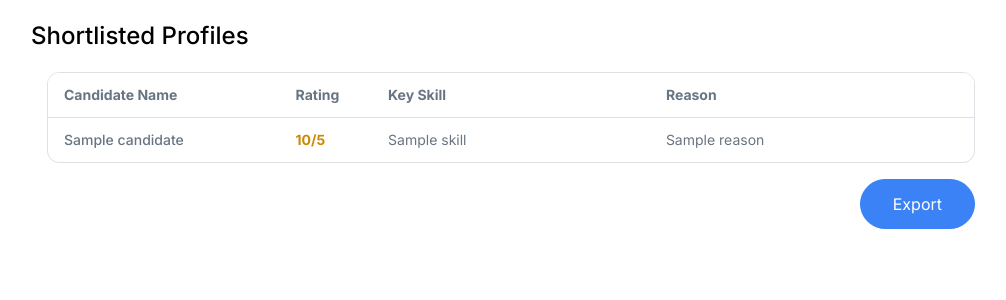
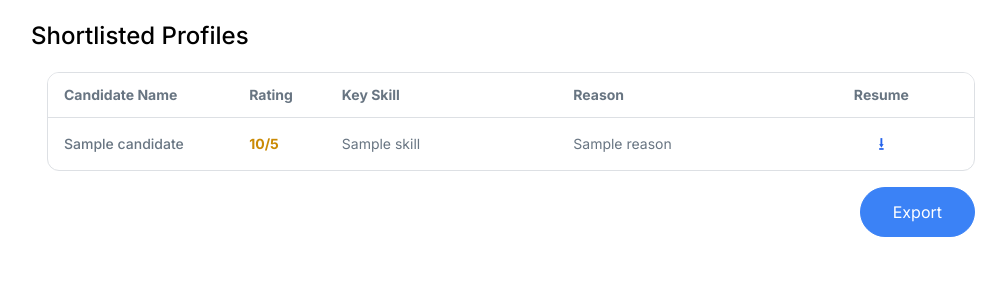
Before and after one commit to Harshal-Ahire/Scout, a Flask app: template templates/result.html in a window 1280 px wide. Shown: the part 41-341 px from the top of the page, without its empty margins (129-1135 px from the left). Run offline with Flask 3, Linux system fonts and the light colour scheme; the template is opened without the code that fills it: most values are stand-ins (such as "Sample title", 1, 10 or a date in 2020); parts of the project's set-up code (start-up, migrations or seed data) failed here and were passed over; some libraries are stand-ins or nearby versions.

Commit message:
Update result.html

```diff
--- a/templates/result.html
+++ b/templates/result.html
@@ -28,10 +28,11 @@
           <table class="w-full">
             <thead class="bg-white text-left text-sm font-medium text-[#687582]">
               <tr>
-                <th class="px-4 py-3 w-[25%]">Candidate Name</th>
+                <th class="px-4 py-3 w-[20%]">Candidate Name</th>
                 <th class="px-4 py-3 w-[10%]">Rating</th>
-                <th class="px-4 py-3 w-[30%]">Key Skill</th>
-                <th class="px-4 py-3 w-[35%]">Reason</th>
+                <th class="px-4 py-3 w-[25%]">Key Skill</th>
+                <th class="px-4 py-3 w-[25%]">Reason</th>
+                <th class="px-4 py-3 w-[20%] text-center">Resume</th>
               </tr>
             </thead>
             <tbody class="text-sm text-[#687582]">
@@ -41,6 +42,11 @@
                 <td class="px-4 py-3 font-semibold text-yellow-600">{{ c.score }}/5</td>
                 <td class="px-4 py-3">{{ c.skill }}</td>
                 <td class="px-4 py-3">{{ c.reason | safe }}</td>
+                <td class="px-4 py-3 text-center">
+                  <a href="{{ c.resume_url }}"
+                     class="text-blue-600 text-lg hover:underline"
+                     title="Download Resume">⭳</a>
+                </td>
               </tr>
               {% endfor %}
             </tbody>
```
